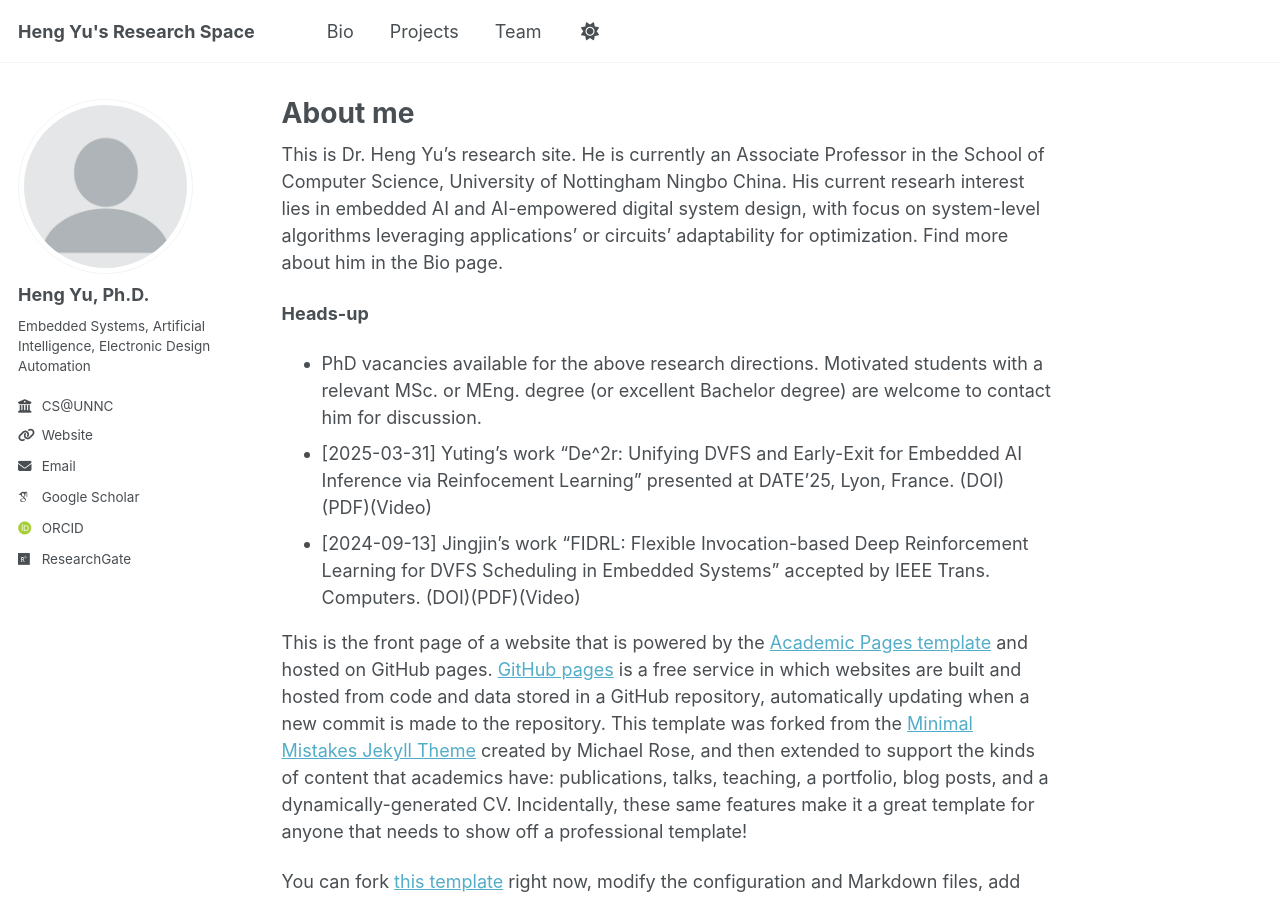
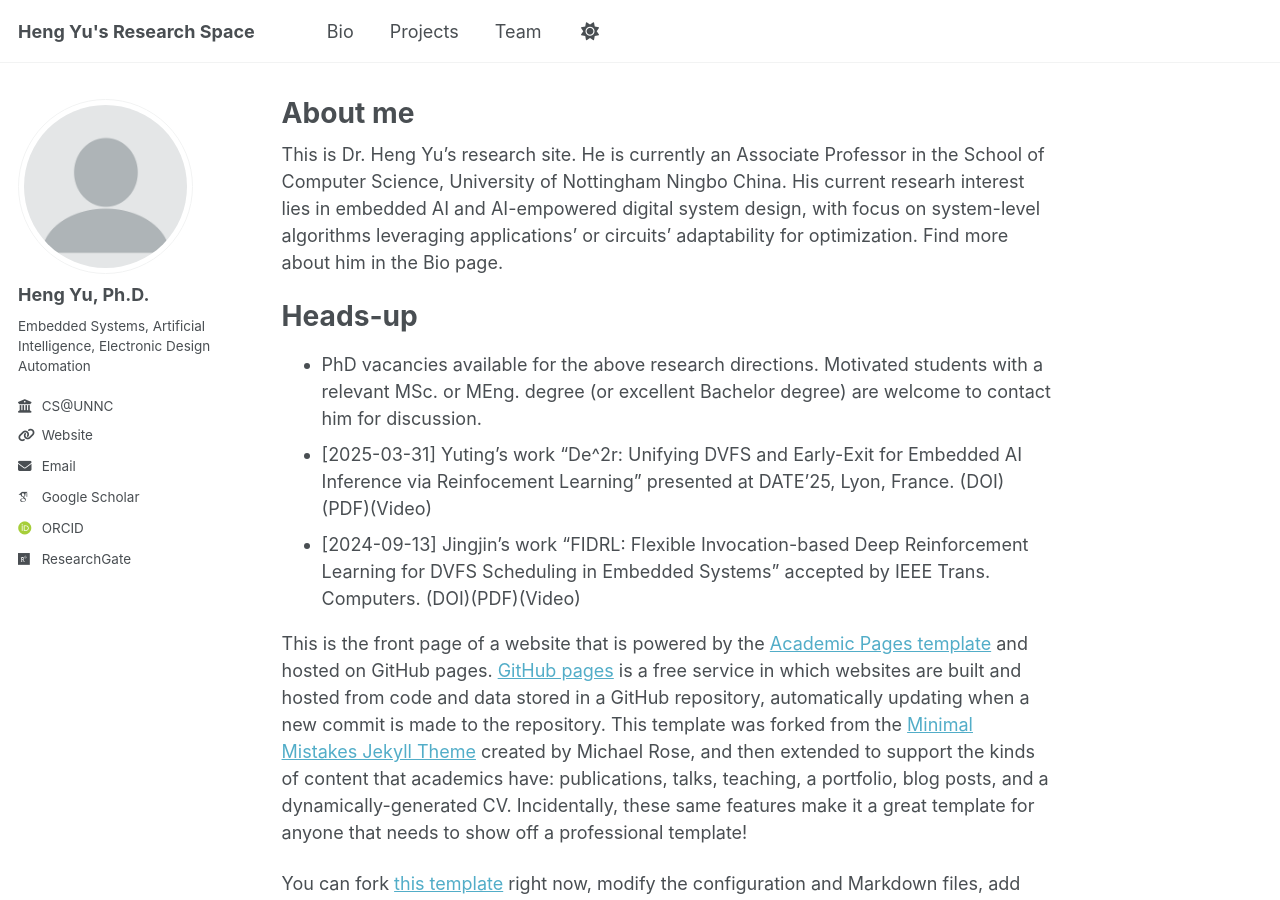
Before and after one commit to eleyuheng/eleyuheng.github.io, a Jekyll site: the page built from _pages/about.md, in a window 1280 px wide and 900 px high. Built offline with Jekyll 4.4.1, drawn with Linux system fonts in a browser that asks for light colours; some web fonts are replaced; a script that is not in the unit is left out.

```diff
--- a/_pages/about.md
+++ b/_pages/about.md
@@ -9,7 +9,8 @@ redirect_from:
 
 This is Dr. Heng Yu's research site. He is currently an Associate Professor in the School of Computer Science, University of Nottingham Ningbo China. His current researh interest lies in embedded AI and AI-empowered digital system design, with focus on system-level algorithms leveraging applications' or circuits' adaptability for optimization. Find more about him in the Bio page.
 
-**Heads-up**
+# Heads-up
+
 - PhD vacancies available for the above research directions. Motivated students with a relevant MSc. or MEng. degree (or excellent Bachelor degree) are welcome to contact him for discussion.
 - [2025-03-31] Yuting's work "De^2r: Unifying DVFS and Early-Exit for Embedded AI Inference via Reinfocement Learning" presented at DATE'25, Lyon, France. (DOI)(PDF)(Video)
 - [2024-09-13] Jingjin's work "FIDRL: Flexible Invocation-based Deep Reinforcement Learning for DVFS Scheduling in Embedded Systems" accepted by IEEE Trans. Computers. (DOI)(PDF)(Video)
```
